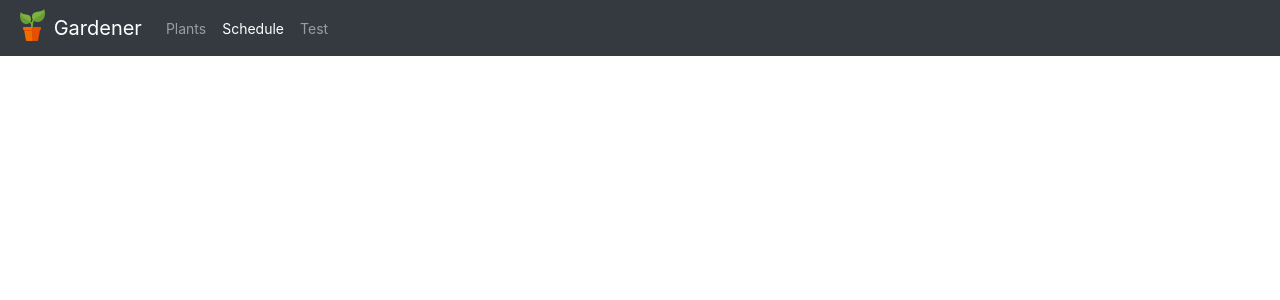
After one commit to diegoeche/gardener, a Flask app: page /schedule in a window 1280 px wide. The commit adds this page. Shown: the top 300 px of the page. Run offline with Flask 2, Linux system fonts and the light colour scheme; parts of the project's set-up code (start-up, migrations or seed data) failed here and were passed over; some libraries are stand-ins or nearby versions.

Commit message:
Adding favicon

```diff
--- a/static/dashboard.css
+++ b/static/dashboard.css
@@ -1,5 +1,5 @@
 body {
-  font-size: .875rem;
+  font-size: 0.875rem;
 }
 
 .feather {
--- /dev/null
+++ b/templates/schedule.html
@@ -0,0 +1,55 @@
+<!doctype html>
+<html>
+  <head>
+    <title>Gardener Dashboard</title>
+    <link rel="icon" type="image/x-icon" href="/static/favicon.ico" />
+    <link rel="apple-touch-icon" href="/static/transparent-plant.png" />
+
+    <link rel="stylesheet" href="https://stackpath.bootstrapcdn.com/bootstrap/4.1.0/css/bootstrap.min.css" integrity="sha384-9gVQ4dYFwwWSjIDZnLEWnxCjeSWFphJiwGPXr1jddIhOegiu1FwO5qRGvFXOdJZ4" crossorigin="anonymous">
+    <script src="/static/utils.js"></script>
+    <script src="/static/Chart.bundle.js"></script>
+    <script src="/static/jquery-3.3.1.min.js"></script>
+    <script src="https://cdnjs.cloudflare.com/ajax/libs/popper.js/1.12.9/umd/popper.min.js" integrity="sha384-ApNbgh9B+Y1QKtv3Rn7W3mgPxhU9K/ScQsAP7hUibX39j7fakFPskvXusvfa0b4Q" crossorigin="anonymous"></script>
+    <script src="https://maxcdn.bootstrapcdn.com/bootstrap/4.0.0/js/bootstrap.min.js" integrity="sha384-JZR6Spejh4U02d8jOt6vLEHfe/JQGiRRSQQxSfFWpi1MquVdAyjUar5+76PVCmYl" crossorigin="anonymous"></script>
+    <style>
+      canvas{
+      -moz-user-select: none;
+      -webkit-user-select: none;
+      -ms-user-select: none;
+      }
+    </style>
+    <link href="/static/dashboard.css" rel="stylesheet">
+  </head>
+
+  <body>
+    <nav class="navbar navbar-expand-md navbar-dark bg-dark">
+      <a class="navbar-brand" href="#">
+	<img src="/static/transparent-plant.png" width="32" height="32"
+      class="d-inline-block align-center" alt="" style="margin-top: -10px;">
+	Gardener
+      </a>
+      <button class="navbar-toggler" type="button" data-toggle="collapse" data-target="#navbarsExample04" aria-controls="navbarsExample04" aria-expanded="false" aria-label="Toggle navigation">
+      	<span class="navbar-toggler-icon"></span>
+      </button>
+
+      <div class="collapse navbar-collapse" id="navbarsExample04">
+        <ul class="navbar-nav mr-auto">
+          <li class="nav-item">
+            <a class="nav-link" href="/">Plants <span class="sr-only">(current)</span></a>
+          </li>
+          <li class="nav-item active">
+            <a class="nav-link" href="#">Schedule</a>
+          </li>
+          <li class="nav-item">
+            <a class="nav-link" href="/gardener">Test</a>
+          </li>
+        </ul>
+      </div>
+    </nav>
+    <!-- Icons -->
+    <script src="https://unpkg.com/feather-icons/dist/feather.min.js"></script>
+    <script>
+      feather.replace()
+    </script>
+  </body>
+</html>
--- a/web.py
+++ b/web.py
@@ -97,6 +97,10 @@ def irrigate():
     finally:
         gardener_lock.release()
 
+@app.route('/schedule')
+def schedule():
+    return render_template('schedule.html')
+
 @app.route('/gardener')
 def gardener():
     return render_template('gardener.html')
```
Also changed, not shown: templates/dashboard.html (+14 -4 lines), static/favicon.ico (added), static/transparent-plant.png (added).
